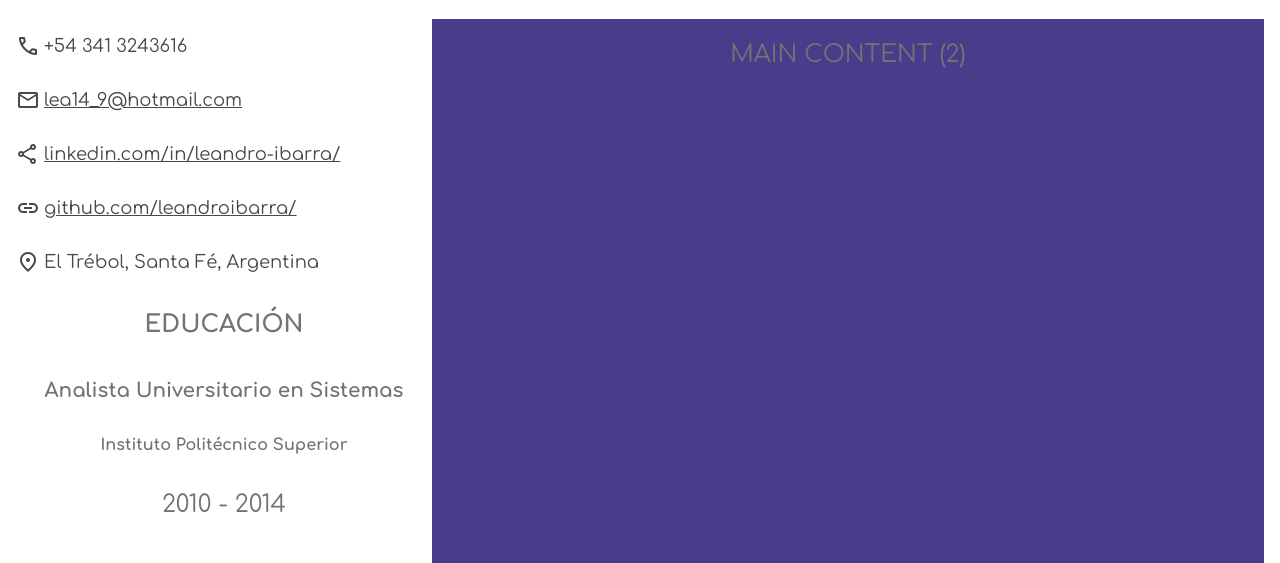
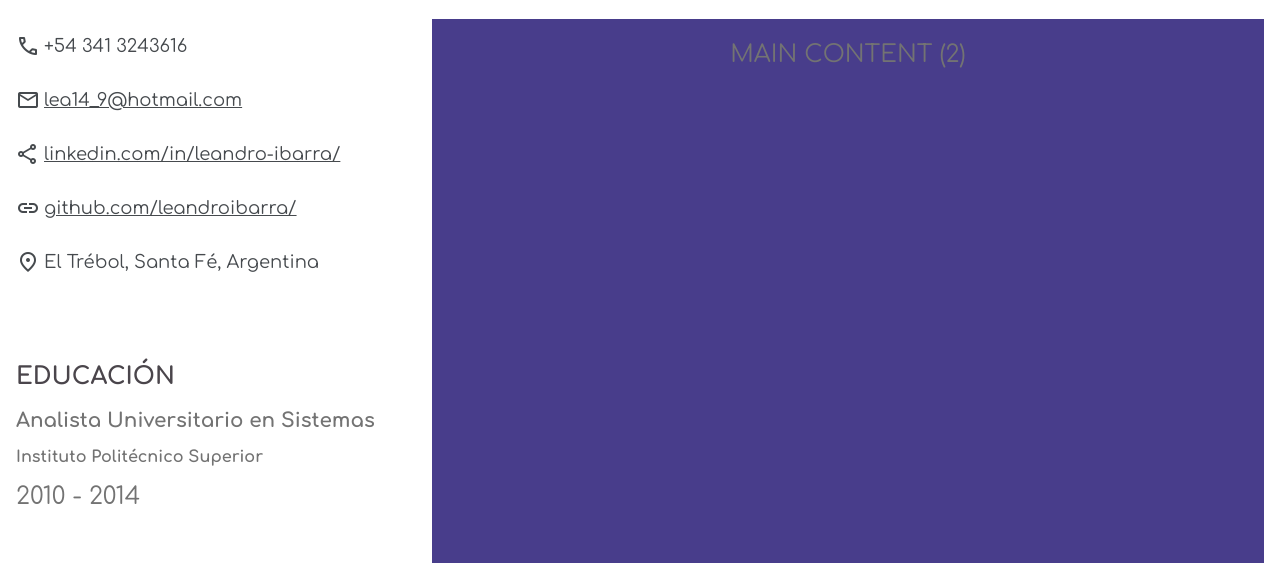
Before and after one commit to leandroibarra/leandroibarra, a plain HTML site: page index.html in a window 1280 px wide. Shown: the part 234-797 px from the top of the page. Drawn offline with nearby package versions, Linux system fonts and the light colour scheme.

Commit message:
Unify styles.

```diff
--- a/style.css
+++ b/style.css
@@ -67,13 +67,15 @@ main {
 footer {
   background: deeppink;
 }
+.left-sidebar {
+  text-align: left;
+}
 .left-sidebar ul {
   color: #464A4E;
   font-size: 18px;
   list-style-type: none;
   margin: 0;
   padding: 0;
-  text-align: left;
 }
 .left-sidebar ul li {
   align-items: center;
@@ -83,7 +85,21 @@ footer {
   color: #464A4E;
 }
 .left-sidebar h4 {
+  color: #4A454B;
+  line-height: 2;
+  margin-top: 4rem;
   text-transform: uppercase;
+}
+.left-sidebar h4,
+.left-sidebar h5,
+.left-sidebar h6,
+.left-sidebar p {
+  line-height: 2;
+}
+.left-sidebar h4,
+.left-sidebar h5,
+.left-sidebar h6 {
+  font-weight: 700;
 }
 
 .right-sidebar {
```
